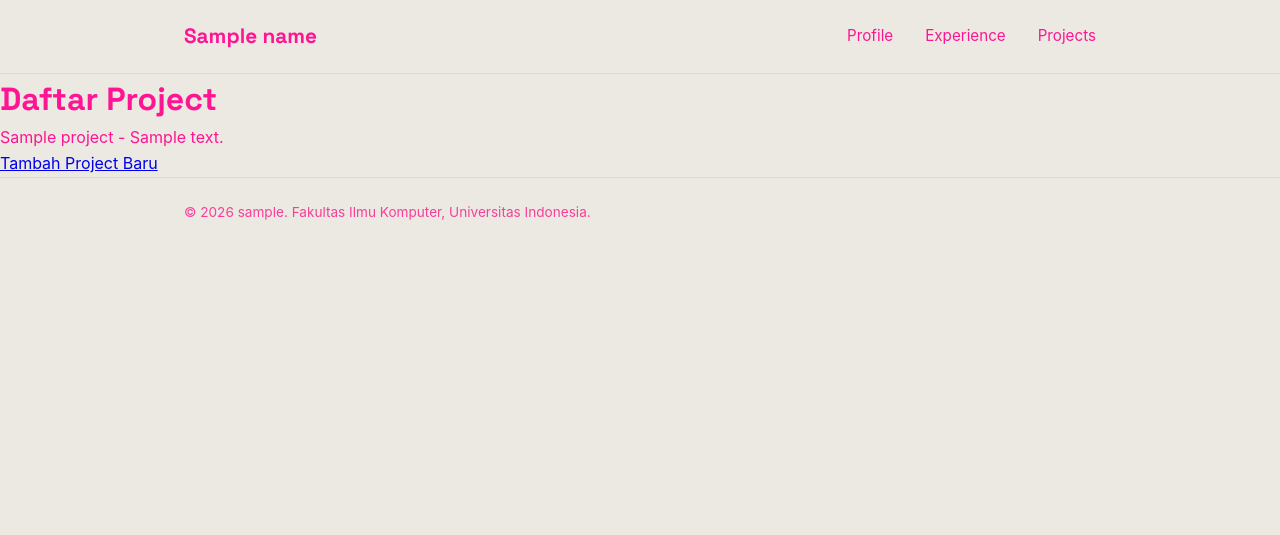
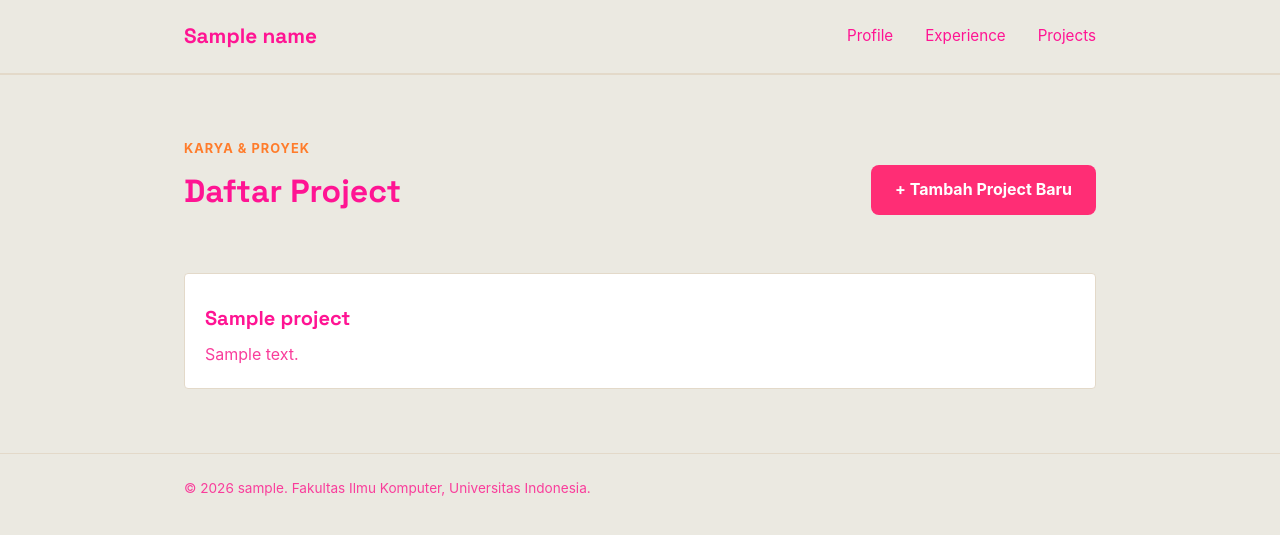
Before and after one commit to raniafff/myportofolio, a Django app: template templates/show_project.html in a window 1280 px wide. Shown: the top 535 px of the page. Run offline with Django 5.2, Linux system fonts and the light colour scheme; tables that the repository leaves empty hold one stand-in row (values such as "Sample post"); the template is opened without the code that fills it: values that come from a table or form of the project are taken from there, most other values are stand-ins (such as "Sample title", 1, 10 or a date in 2020).

Commit message:
benerin warna yey ga error

```diff
--- a/templates/show_project.html
+++ b/templates/show_project.html
@@ -1,12 +1,36 @@
-{% extends "base.html" %}
+{% extends 'base.html' %}
+{% load static %}
+
+{% block meta %}
+    <title>Daftar Project - {{ name }}</title>
+{% endblock meta %}
+
 {% block content %}
-    <h1>Daftar Project</h1>
-    <ul>
-        {% for project in project_list %}
-            <li>{{ project.title }} - {{ project.description }}</li>
-        {% empty %}
-            <li>Belum ada project.</li>
-        {% endfor %}
-    </ul>
-    <a href="{% url 'main:create_project' %}">Tambah Project Baru</a>
+    <section class="experience-section">
+        <div class="container">
+            <div class="projects-header" style="display: flex; justify-content: space-between; align-items: center; margin-bottom: 2rem;">
+                <div>
+                    <p class="section-kicker">Karya & Proyek</p>
+                    <h1>Daftar Project</h1>
+                </div>
+                <a href="{% url 'main:create_project' %}" class="button" style="background-color: #ff2d75; color: white; padding: 0.75rem 1.5rem; border-radius: 8px; text-decoration: none; font-weight: 700; transition: background 0.2s;">+ Tambah Project Baru</a>
+            </div>
+
+            <div class="experience-grid">
+                {% for project in project_list %}
+                    <article class="experience-card">
+                        <h2>{{ project.title }}</h2>
+                        <p class="experience-description">
+                            {{ project.description }}
+                        </p>
+                    </article>
+                {% empty %}
+                    <div class="empty-state-card" style="background: white; padding: 3rem; border-radius: 12px; text-align: center; box-shadow: 0 4px 12px rgba(0,0,0,0.05); grid-column: 1 / -1;">
+                        <p style="color: #666; font-size: 1.1rem; margin-bottom: 1.5rem;">Belum ada project yang ditambahkan.</p>
+                        <a href="{% url 'main:create_project' %}" class="button" style="background-color: #ff2d75; color: white; padding: 0.75rem 1.5rem; border-radius: 8px; text-decoration: none; font-weight: 700;">Tambah Project Pertama Kamu</a>
+                    </div>
+                {% endfor %}
+            </div>
+        </div>
+    </section>
 {% endblock content %}
```
